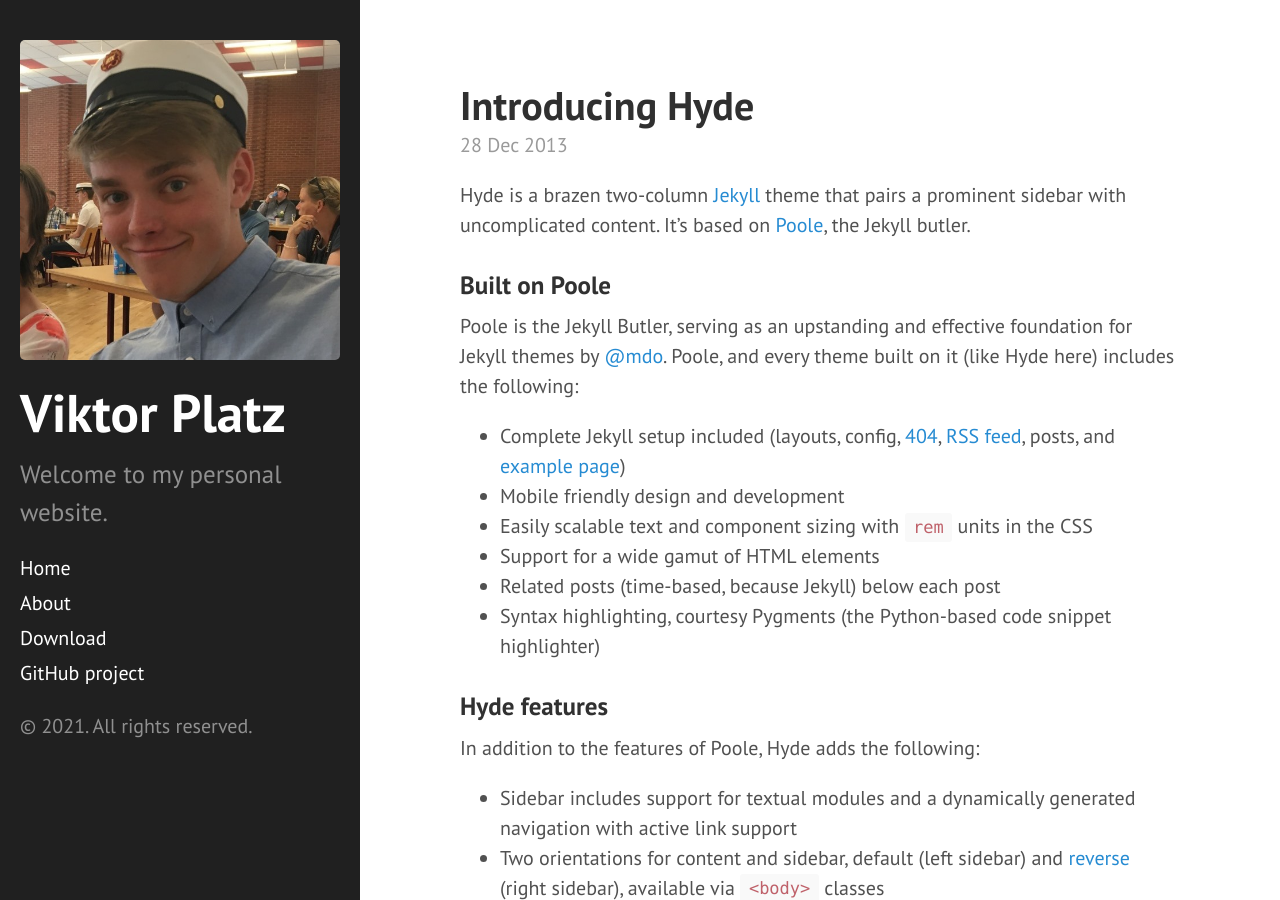
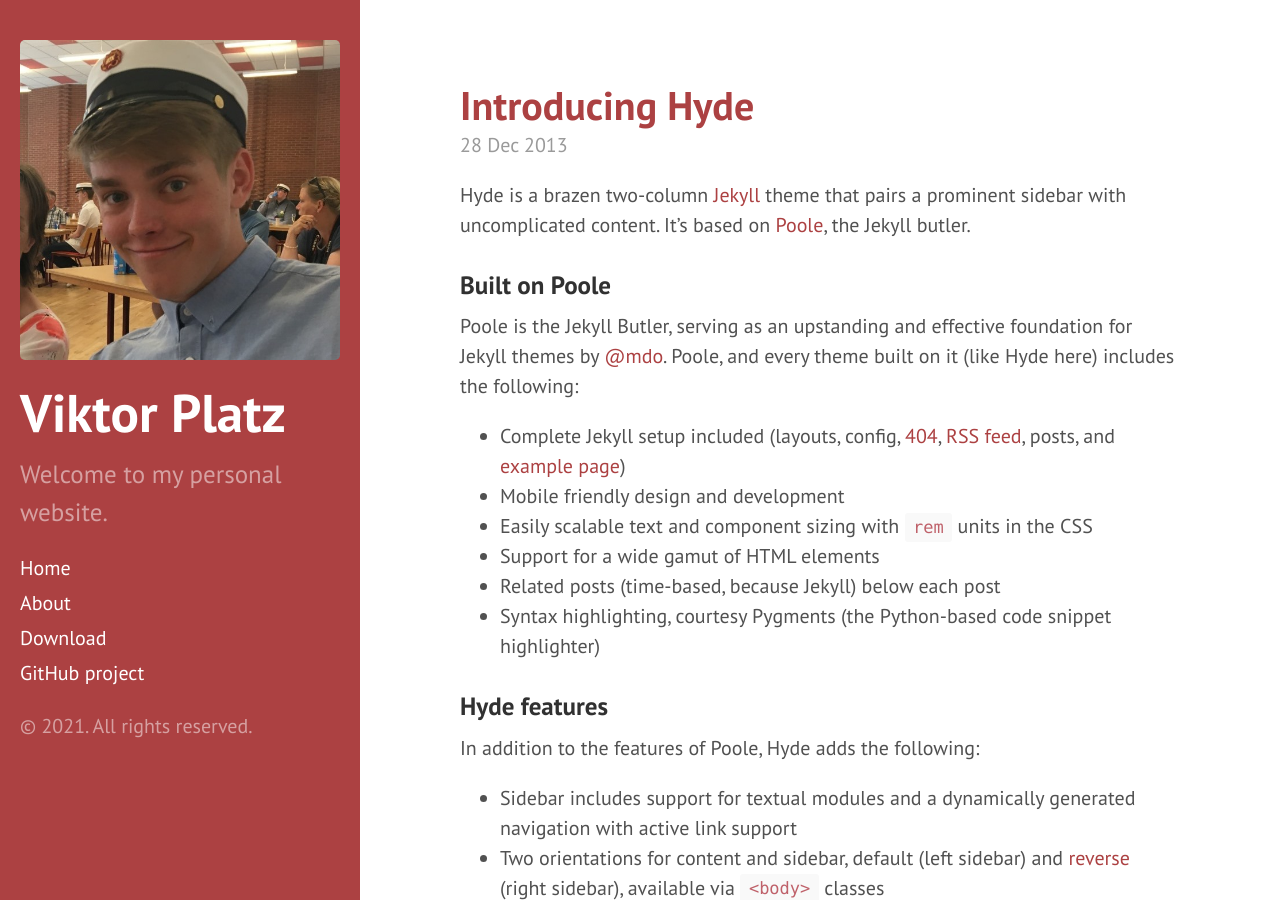
Before and after one commit to ViktorPlatz/redviktor.github.io, a Jekyll site: the page built from index.html, in a window 1280 px wide and 900 px high. Built offline with Jekyll 4.4.1, drawn with Linux system fonts in a browser that asks for light colours; Markdown is read by kramdown in place of the engine named in the settings; the list of posts is cut into pages by our own code.

Commit message:
Update things + New color

```diff
--- a/_includes/sidebar.html
+++ b/_includes/sidebar.html
@@ -1,4 +1,5 @@
 <div class="sidebar">
+<!---<div class="container sidebar-sticky"></div>-->
     <div class="sidebar-about">
       <img src="\images\me.jpg" alt="What i look like">
       <h2>
--- a/_layouts/default.html
+++ b/_layouts/default.html
@@ -4,6 +4,7 @@
   {% include head.html %}
 
   <body>
+    <body class="theme-base-08">
 
     {% include sidebar.html %}
 
```
